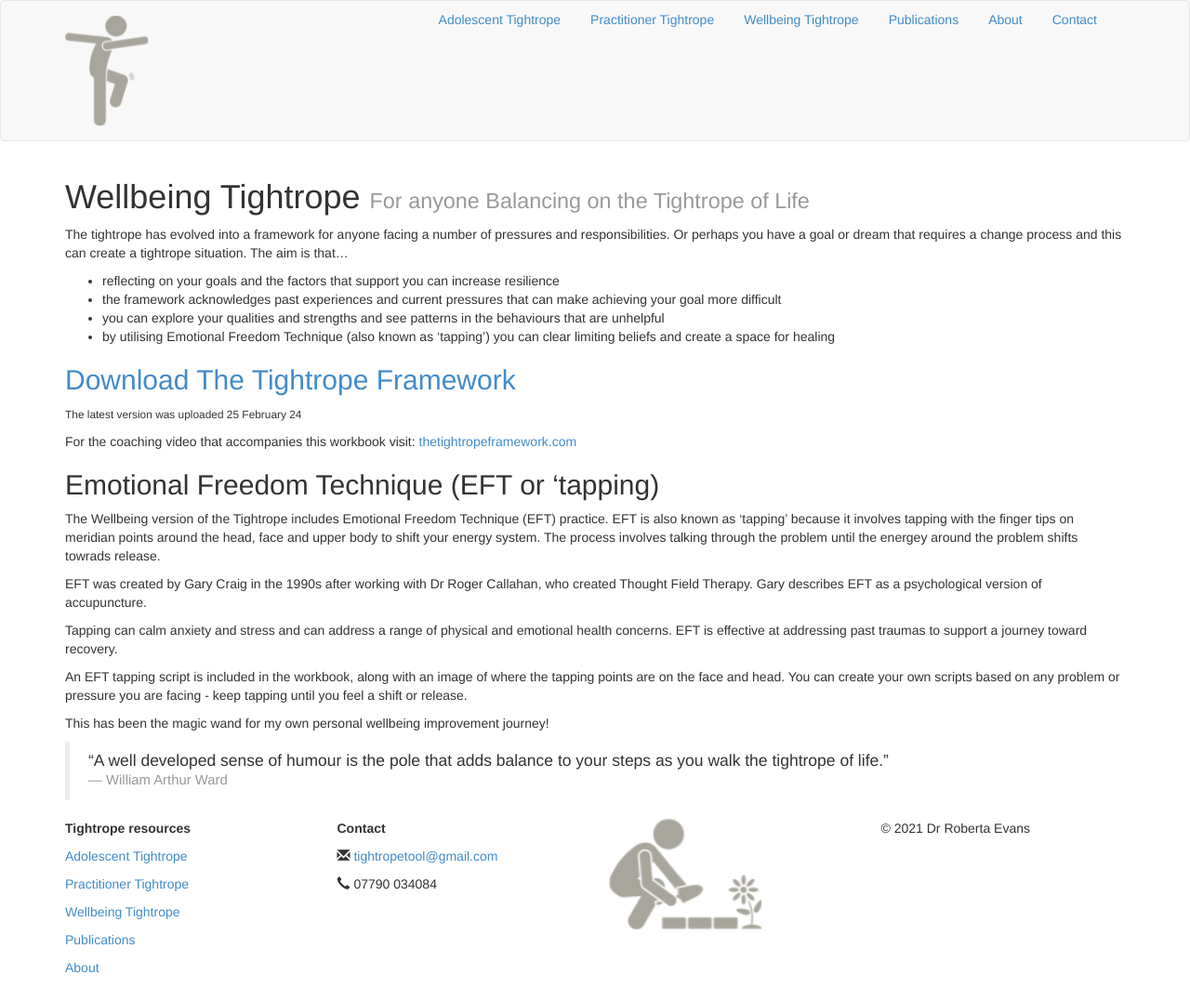
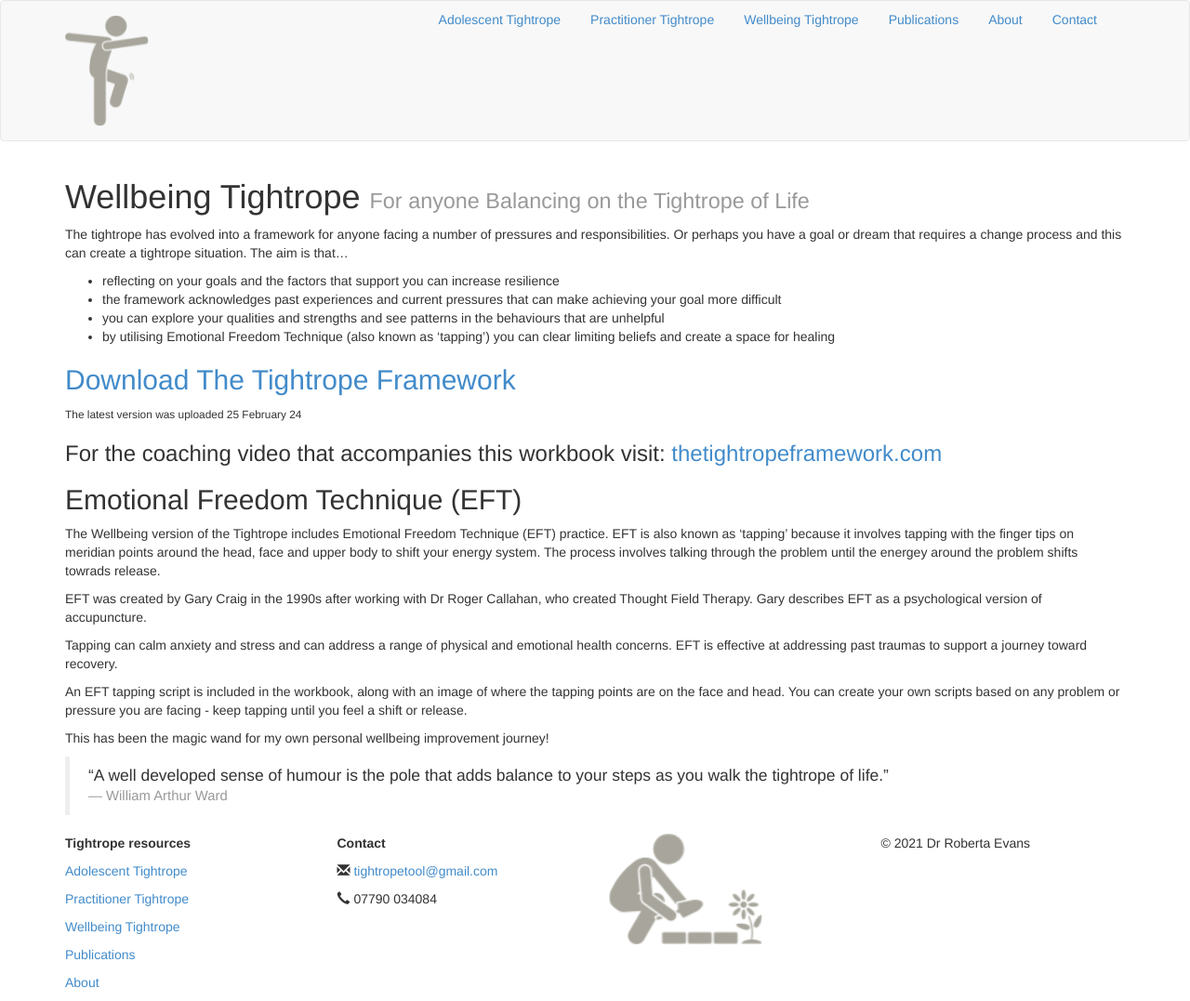
Before and after one commit to retrotravelbug/tightropetool, a Jekyll site: the page built from wellbeing tightrope.md, in a window 1280 px wide. Shown: the whole page at 93% size. Built offline with Jekyll 4.4.1, drawn with Linux system fonts in a browser that asks for light colours; nearby versions of some CDN libraries.

Commit message:
Update wellbeing tightrope.md

```diff
--- a/wellbeing tightrope.md
+++ b/wellbeing tightrope.md
@@ -15,9 +15,9 @@ The tightrope has evolved into a framework for anyone facing a number of pressur
 ## [Download The Tightrope Framework]
 <small>The latest version was uploaded 25 February 24<small>
 
-For the coaching video that accompanies this workbook visit: [thetightropeframework.com]
+### For the coaching video that accompanies this workbook visit: [thetightropeframework.com]
 
-## Emotional Freedom Technique (EFT or 'tapping)
+## Emotional Freedom Technique (EFT)
 The Wellbeing version of the Tightrope includes Emotional Freedom Technique (EFT) practice. EFT is also known as 'tapping' because it involves tapping with the finger tips on meridian points around the head, face and upper body to shift your energy system. The process involves talking through the problem until the energey around the problem shifts towrads release.
 
 EFT was created by Gary Craig in the 1990s after working with Dr Roger Callahan, who created Thought Field Therapy. Gary describes EFT as a psychological version of accupuncture.
```
